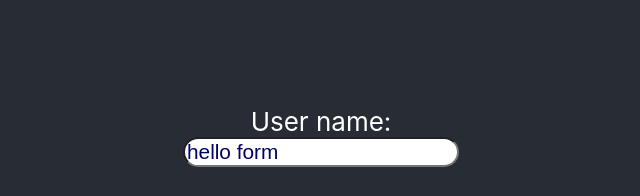
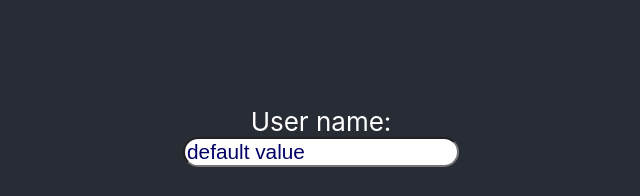
Before and after one commit to Pawel605/da-frontend-4b, a React (Create React App) app: page / in a window 1280 px wide. Shown: the part 216-412 px from the top of the page, without its empty margins (319-959 px from the left). Built offline with nearby package versions, Linux system fonts and the light colour scheme.

Commit message:
Update default value

```diff
--- a/src/App.tsx
+++ b/src/App.tsx
@@ -6,7 +6,7 @@ function App() {
     return (
         <div className="App">
             <header className="App-header">
-                <InputForm defaultValue={'hello form'}/>
+                <InputForm defaultValue={'default value'}/>
             </header>
         </div>
     );
```
